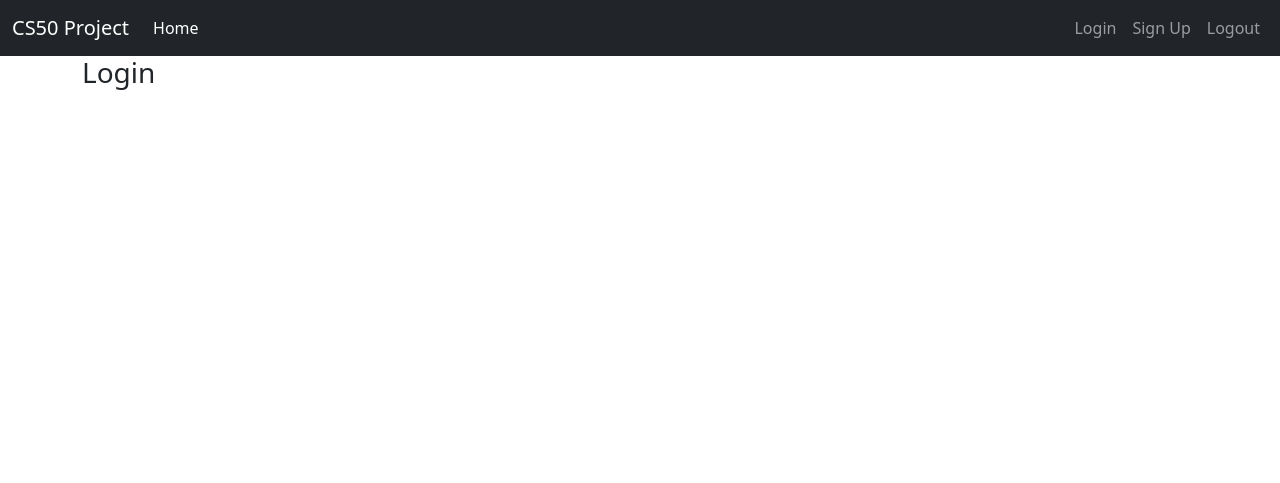
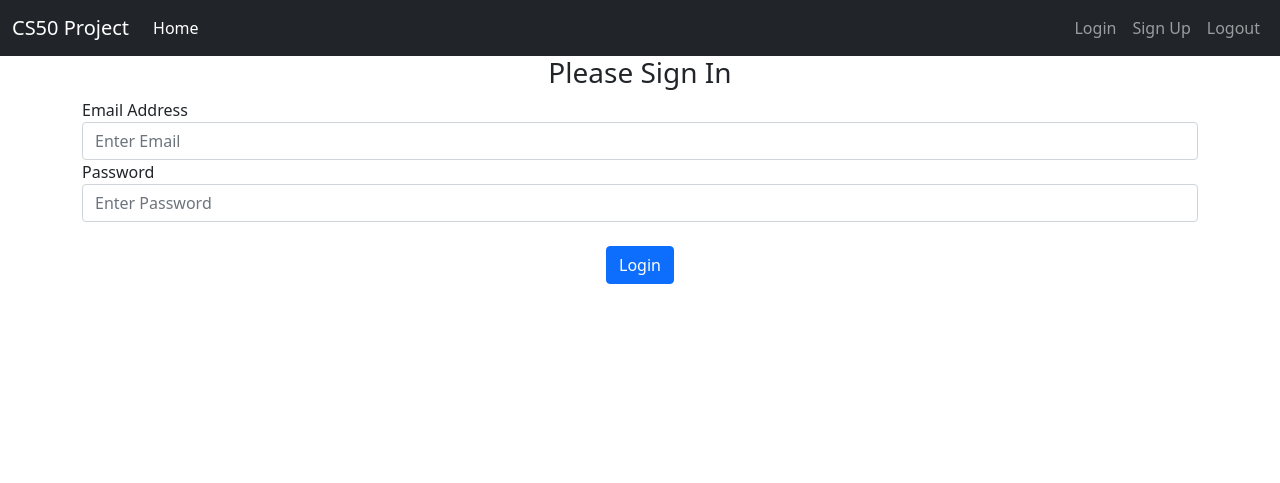
Before and after one commit to dasunsucharith/flask-blog-website, a Flask app: page /login in a window 1280 px wide. Shown: the top 483 px of the page. Run offline with Flask 2, Linux system fonts and the light colour scheme.

Commit message:
Update login.html

```diff
--- a/website/templates/login.html
+++ b/website/templates/login.html
@@ -5,5 +5,18 @@
 {% endblock %}
 
 {% block content %}
-  <h3>Login</h3>
+  <form action="/login" method="post">
+    <h3 align="center">Please Sign In</h3>
+    <div class="form-group">
+        <label for="email">Email Address</label>
+        <input type="text" id="email" name="email" class="form-control" placeholder="Enter Email" />
+
+        <label for="password">Password</label>
+        <input type="password" id="password" name="password" class="form-control" placeholder="Enter Password" />
+        <br />
+        <div align="center">
+            <button class="btn btn-primary" type="submit">Login</button>
+        </div>
+    </div>
+  </form>
 {% endblock %}
```
